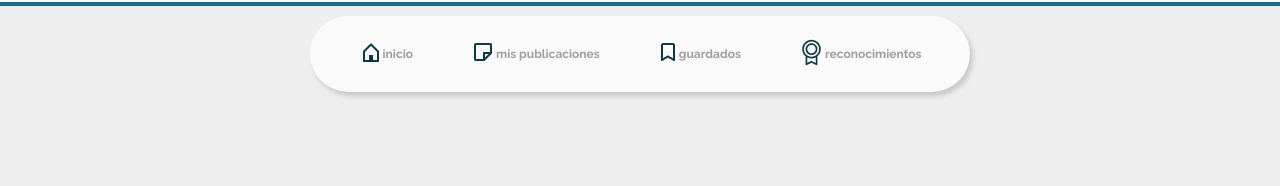
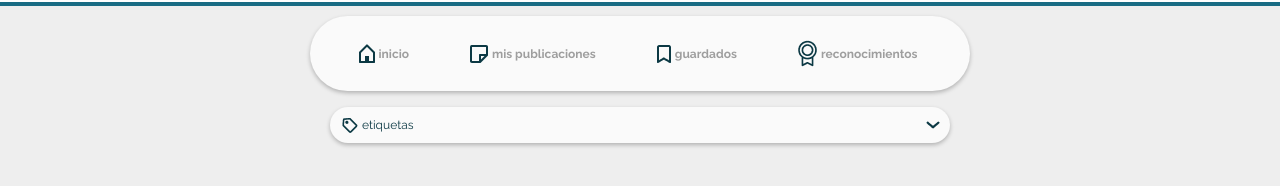
Before and after one commit to f-antonelli/redSocialCH, a website: page index.html in a window 1280 px wide. Shown: the part 74-260 px from the top of the page. Drawn offline with Linux system fonts and the light colour scheme.

Commit message:
Adding tag bar

```diff
--- a/index.html
+++ b/index.html
@@ -39,41 +39,48 @@
     <div class="container-panel">
         <div class="panel">
             <div class="container-panelsections">
-                <div class="box-icons">
-                    <img src="./images/icons/home.png" alt="home">
-                </div>
+                <img src="./images/icons/home.png" alt="home">
                 <div class="box-text">
                     <p>inicio</p>
                 </div>
             </div>
 
             <div class="container-panelsections">
-                <div class="box-icons">
-                    <img src="./images/icons/note.png" alt="publications">
-                </div>
+                <img src="./images/icons/note.png" alt="publications">
                 <div class="box-text">
                     <p>mis publicaciones</p>
                 </div>
             </div>
 
             <div class="container-panelsections">
-                <div class="box-icons">
-                    <img src="./images/icons/save.png" alt="save">
-                </div>
+                <img src="./images/icons/save.png" alt="save">
                 <div class="box-text">
                     <p>guardados</p>
                 </div>
             </div>
 
             <div class="container-panelsections">
-                <div class="box-icons">
-                    <img src="./images/icons/reward.png" alt="reward">
-                </div>
+                <img src="./images/icons/reward.png" alt="reward">
                 <div class="box-text">
                     <p>reconocimientos</p>
                 </div>
             </div>
         </div>
     </div>
+
+    <!--Tag section-->
+    <div class="container-tagsection">
+        <div class="tags-container">
+            <div class="tags">
+                <img src="./images/icons/tag.png" alt="tag">
+                <div class="text-tag">
+                    <p>etiquetas</p>
+                </div>
+            </div>
+
+            <img src="./images/icons/arrow2.png" alt="arrowtag">
+        </div>
+    </div>
+
 </body>
 </html>
--- a/scss/components/_panel.scss
+++ b/scss/components/_panel.scss
@@ -4,27 +4,19 @@
     align-items: center;
     width: 100%;
     .panel{
-        display: flex;
+        @include box (660px, 67px);
         justify-content: space-around;
-        align-items: center;
-        padding: 0 20px;
-        width: 660px;
-        height: 76px;
-        background: $grey-lighten-5;
-        box-shadow: 3px 4px 5px rgba(0, 0, 0, 0.16);
-        border-radius: 67px;
+        padding: 24px 20px;
         margin-top: 90px;
         .container-panelsections{
             display: flex;
             justify-content: center;
             align-items: center;
-            .box-icons{
-                margin: 0 4px;
-            }
             .box-text{
                 font-size: 12px;
                 font-weight: 700;
                 color: $grey;
+                margin: 0 4px;
             }
         }
     }
--- a/scss/components/_tagSection.scss
+++ b/scss/components/_tagSection.scss
@@ -0,0 +1,23 @@
+.container-tagsection{
+    display: flex;
+    justify-content: center;
+    align-items: center;
+    width: 100%;
+    margin: 16px 0;
+    .tags-container{
+        @include box (620px, 46px);
+        justify-content: space-between;
+        padding: 8px 10px;
+        .tags{
+            display: flex;
+            justify-content: center;
+            align-items: center;
+            .text-tag{
+                font-size: 12px;
+                font-weight: 400;
+                color: $blue-diane;
+                margin: 3px;
+            }
+        }
+    }
+}
--- /dev/null
+++ b/scss/settings/_mixins.scss
@@ -0,0 +1,9 @@
+@mixin box ($w, $radius){
+    display: flex;
+    align-items: center;
+    width: $w;
+    height: auto;
+    background: $grey-lighten-5;
+    box-shadow: 0px 2px 4px rgba(0, 0, 0, 0.25);
+    border-radius: $radius;
+}
--- a/scss/style.scss
+++ b/scss/style.scss
@@ -1,5 +1,6 @@
 @import url('https://fonts.googleapis.com/css2?family=Raleway:wght@100;200;300;400;500;600;700;800;900&display=swap');
 
+@import "settings/mixins";
 @import "settings/vars";
 @import "components/navBar";
 @import "components/panel";
```
Also changed, not shown: css/style.css.
